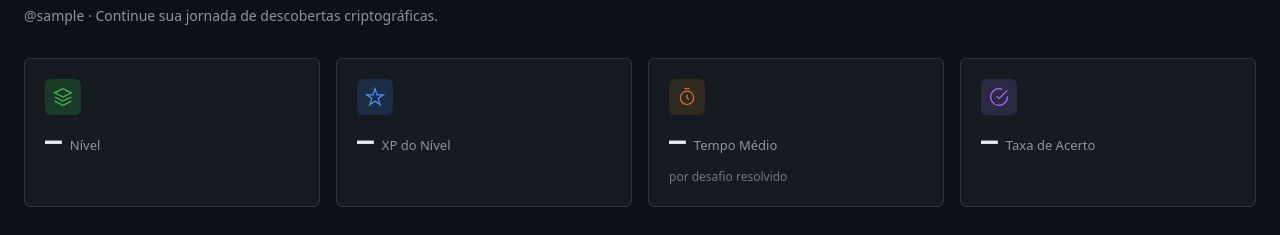
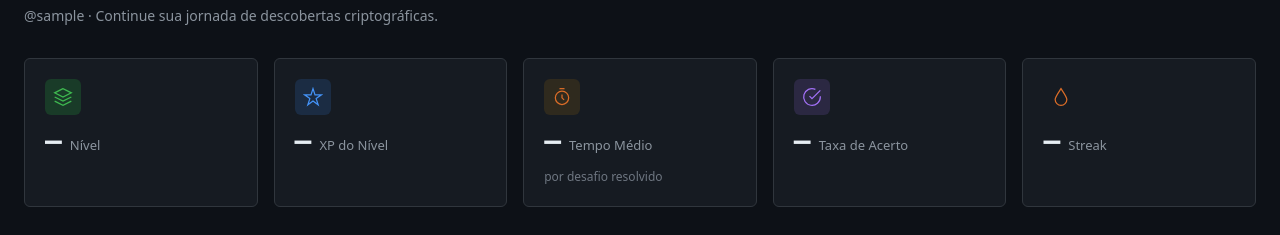
Before and after one commit to oguileme/Uncrypt, a Vue app in the folder frontend/: page /home in a window 1280 px wide. Shown: the part 132-367 px from the top of the page. Built offline with nearby package versions, Linux system fonts and the light colour scheme; no server answers; sample sign-in values are in the browser's storage.

Commit message:
feat(frontend) exibe streak na home

```diff
--- a/frontend/src/features/home/HomePage.vue
+++ b/frontend/src/features/home/HomePage.vue
@@ -43,7 +43,7 @@ onMounted(async () => {
 
       <StatsCards :level="me?.level" :xp-progress="me?.xp_progress" :xp-levelup="me?.xp_levelup"
         :accuracy-rate="metrics?.accuracy_rate" :challenges-completed="metrics?.challenges_completed"
-        :avg-time="metrics?.avg_time_per_challenge" />
+        :avg-time="metrics?.avg_time_per_challenge" :streak="metrics?.current_streak" />
 
       <div class="home-content">
         <div class="home-main">
--- a/frontend/src/features/home/components/StatsCards.vue
+++ b/frontend/src/features/home/components/StatsCards.vue
@@ -8,6 +8,7 @@ interface Props {
   accuracyRate?: number
   challengesCompleted?: number
   avgTime?: number
+  streak?: number
 }
 
 const props = defineProps<Props>()
@@ -112,13 +113,28 @@ function formatAvgTime(seconds?: number): string {
         }}
       </span>
     </div>
+
+    <div class="stat-card">
+      <div class="stat-icon icon-red">
+        <svg width="20" height="20" viewBox="0 0 24 24" fill="none" stroke="currentColor" stroke-width="1.5">
+          <path d="M12 2C8 8 5 12 5 15a7 7 0 0 0 14 0c0-3-3-7-7-13z" />
+        </svg>
+      </div>
+      <div class="stat-info">
+        <span class="stat-value">{{ streak ?? '\u2014' }}</span>
+        <span class="stat-label">Streak</span>
+      </div>
+      <span v-if="streak != null && streak > 0" class="stat-sub">
+        dia{{ streak === 1 ? '' : 's' }} seguido{{ streak === 1 ? '' : 's' }}
+      </span>
+    </div>
   </div>
 </template>
 
 <style scoped>
 .stats-grid {
   display: grid;
-  grid-template-columns: repeat(4, 1fr);
+  grid-template-columns: repeat(5, 1fr);
   gap: 16px;
 }
 
@@ -165,6 +181,11 @@ function formatAvgTime(seconds?: number): string {
 .icon-purple {
   background: var(--accent-purple-muted);
   color: var(--accent-purple);
+}
+
+.icon-red {
+  background: var(--accent-orange-muted);
+  color: var(--accent-orange);
 }
 
 .stat-info {
@@ -218,9 +239,9 @@ function formatAvgTime(seconds?: number): string {
   color: var(--text-subtle);
 }
 
-@media (max-width: 1024px) {
+@media (max-width: 1024px) and (min-width: 481px) {
   .stats-grid {
-    grid-template-columns: repeat(2, 1fr);
+    grid-template-columns: repeat(3, 1fr);
   }
 }
 
--- a/frontend/src/features/home/services/userService.ts
+++ b/frontend/src/features/home/services/userService.ts
@@ -5,6 +5,7 @@ export interface UserMetricsType {
   challenges_completed: number
   accuracy_rate: number
   avg_time_per_challenge: number
+  current_streak: number
 }
 
 export interface RecentActivityType {
```
